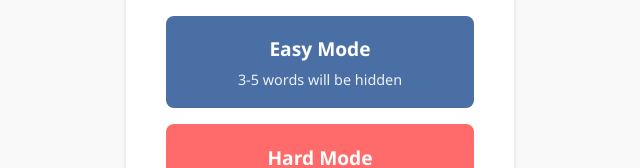
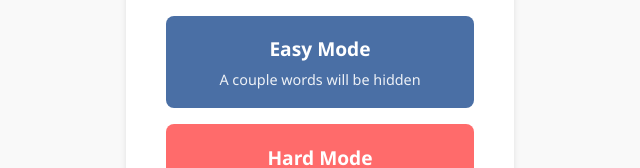
Before and after one commit to marcft/text-memorization-quiz, a React (Vite) app: page / in a window 1280 px wide. Shown: the part 349-517 px from the top of the page, without its empty margins (320-960 px from the left). Built offline with nearby package versions, Linux system fonts and the light colour scheme.

Commit message:
Fix outdated text description

```diff
--- a/src/components/StartScreen.jsx
+++ b/src/components/StartScreen.jsx
@@ -6,7 +6,7 @@ const StartScreen = ({ onStartQuiz }) => {
       <div className="mode-buttons">
         <button onClick={() => onStartQuiz('easy')} className="easy-mode-btn">
           Easy Mode
-          <span>3-5 words will be hidden</span>
+          <span>A couple words will be hidden</span>
         </button>
         <button onClick={() => onStartQuiz('hard')} className="hard-mode-btn">
           Hard Mode
```
